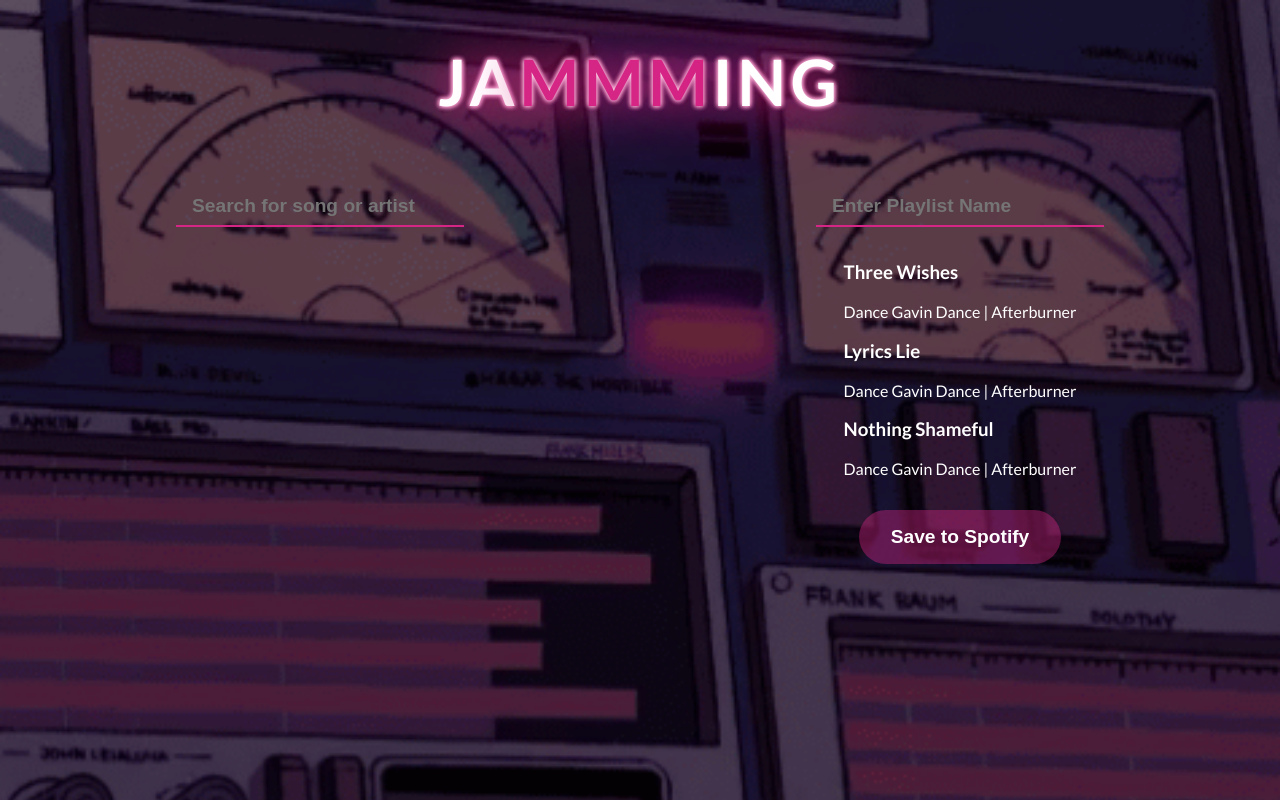
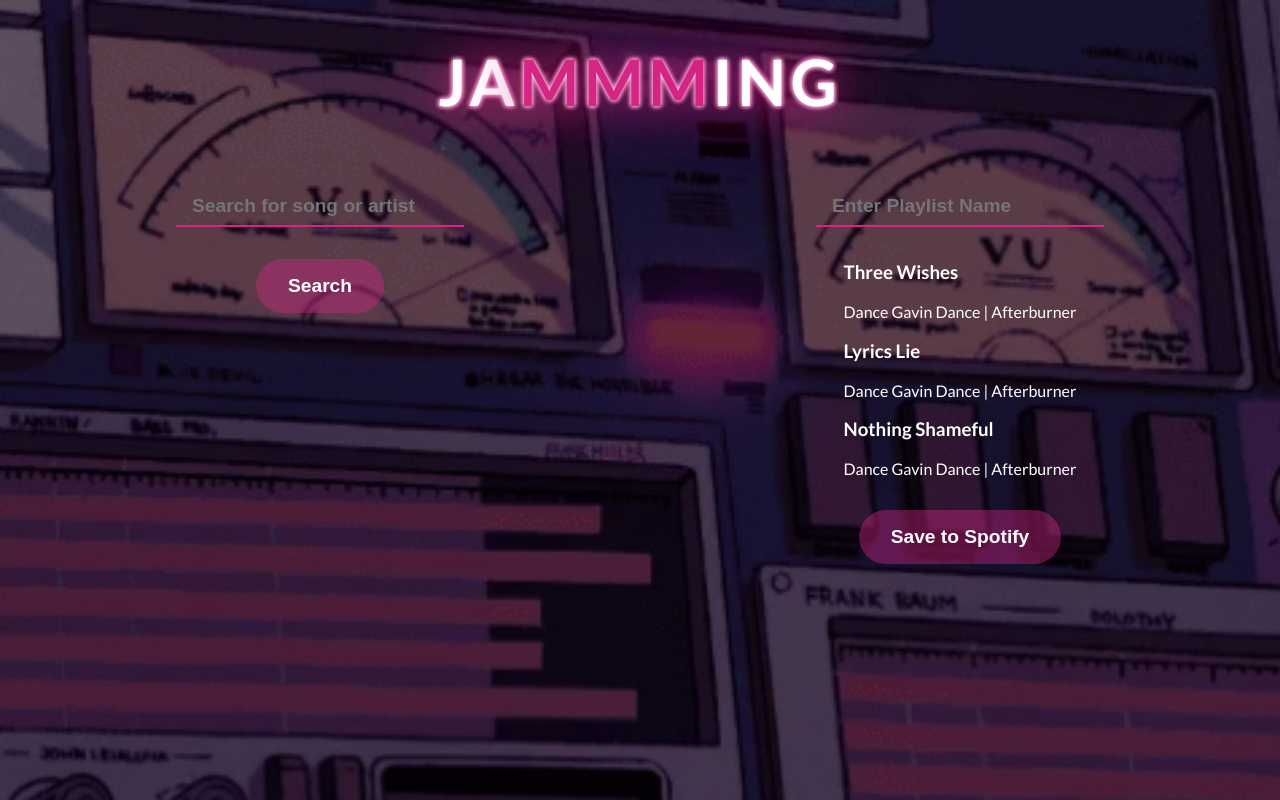
Before and after one commit to GianMossimo/Jamming, a React (Create React App) app in the folder jamming/: page / in a window 1280 px wide. Shown: the top 800 px of the page. Built offline with nearby package versions, Linux system fonts and the light colour scheme.

Commit message:
Additional Functionality
More functionality, more CSS

```diff
--- a/jamming/src/App.js
+++ b/jamming/src/App.js
@@ -68,12 +68,22 @@
     setPlaylistName(name);
   }
 
+  function savePlaylist() {
+    const TrackURIs = playlistTracks.map((track) => track.uri);
+  }
+
+  function search(term) {
+    console.log(term);
+  }
+
   return(
     <div className='app'>
       <Header />
       <div className='split'>
         <div>
-          <SearchBar />
+          <SearchBar
+            onSearch = {search}
+          />
           <SearchResults
             userSearchResults = {searchResults}
             onAdd = {addTrack}
@@ -85,6 +95,7 @@
             playlistTracks = {playlistTracks}
             onRemove = {removeTrack}
             onNameChange = {updatePlaylistName}
+            onSave = {savePlaylist}
           />
         </div>
       </div>
--- a/jamming/src/CSS/Playlist.css
+++ b/jamming/src/CSS/Playlist.css
@@ -67,16 +67,3 @@
     left: 100%;
     transition: 1s;
 }
-
-.playlist-button span:nth-child(3) {
-    top: 0;
-    right: -100%;
-    width: 100%;
-    height: 2px;
-    background: linear-gradient(270deg, transparent, #D52685);
-}
-
-.playlist-button:hover span:nth-child(3) {
-    right: 100%;
-    transition: 1s;
-}
--- a/jamming/src/CSS/SearchBar.css
+++ b/jamming/src/CSS/SearchBar.css
@@ -25,3 +25,44 @@
     width: 21vw;
     padding: 1.1rem 1.1rem 0.6rem;
 }
+
+.search-button {
+    margin: 1rem;
+    color: white;
+    background-color: rgba(213, 38, 133, 0.4);
+    border: none;
+    border-radius: 2rem;
+    position: relative;
+    overflow: hidden;
+    padding: 1rem 2rem;
+    font-size: 1.2rem;
+    font-weight: bold;
+    transition: 0.5s;
+}
+
+.search-button:hover {
+    background-color: #D52685;
+    box-shadow: 0 0 10px #D52685,
+                0 0 40px #D52685,
+                0 0 80px #D52685;
+    transition-delay: 0.5s;
+    cursor: pointer;
+}
+
+.search-button span {
+    position: absolute;
+    display: block;
+}
+
+.search-button span:nth-child(1) {
+    top: 0;
+    left: -100%;
+    width: 100%;
+    height: 2px;
+    background: linear-gradient(90deg, transparent, #D52685);
+}
+
+.search-button:hover span:nth-child(1) {
+    left: 100%;
+    transition: 1s;
+}
--- a/jamming/src/Components/Playlist.jsx
+++ b/jamming/src/Components/Playlist.jsx
@@ -20,8 +20,10 @@
                 onRemove = {props.onRemove}
                 isRemoval = {true}
             />
-            <button className = "playlist-button">
-                <span></span>
+            <button
+            className = "playlist-button"
+            onClick = {props.onSave}
+            ><span></span>
                 Save to Spotify
             </button>
         </div>
--- a/jamming/src/Components/SearchBar.jsx
+++ b/jamming/src/Components/SearchBar.jsx
@@ -2,13 +2,30 @@
 import styles from '../CSS/SearchBar.css';
 
 export default  function SearchBar() {
+
+    const [term, setTerm] = useState('');
+
+    function passTerm(props) {
+        props.onSearch(term);
+    }
+
+    function handleTermChange({target}) {
+        setTerm(target.value);
+    }
 
     return (
         <div className='search-bar'>
             <input
                 className='search-input'
                 placeholder='Search for song or artist'
+                onChange = {handleTermChange}
             />
+            <button
+                className = 'search-button'
+                onClick = {passTerm}
+            ><span></span>
+                Search
+            </button>
         </div>
     );
 };
--- a/jamming/src/Components/Spotify.jsx
+++ /dev/null
@@ -1 +0,0 @@
-import React, { useState, useEffect } from 'react';
```
Also changed, not shown: jamming/src/Spotify/Spotify.jsx (added).
